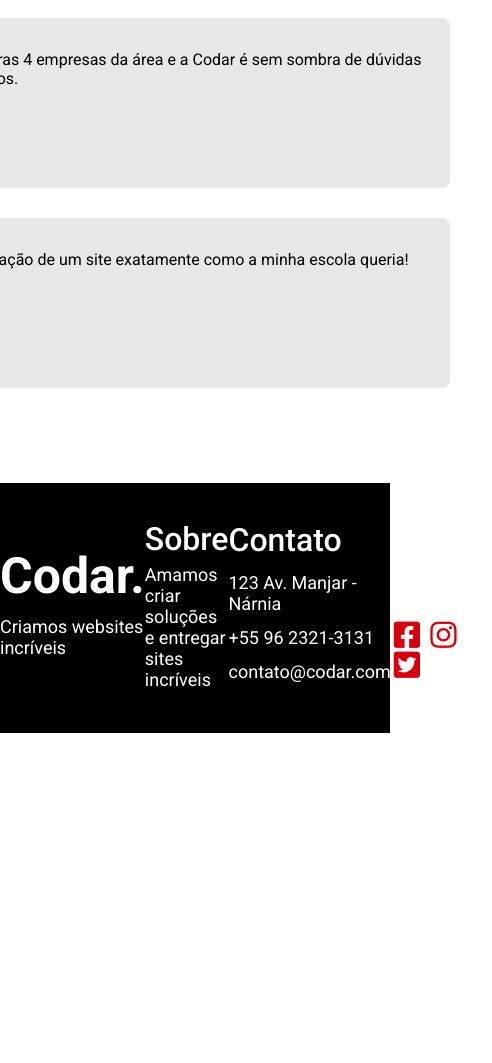
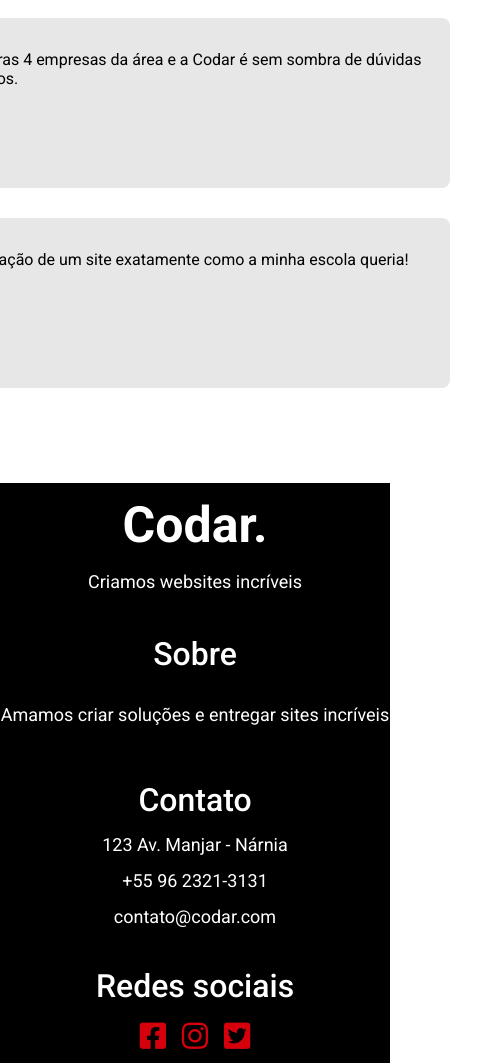
Before and after one commit to andreluas/codar, a plain HTML site: page src/index.html in a window 390 px wide. Shown: the part 1757-2820 px from the top of the page, 492 px wide, since content can reach past the window. Before the commit the page ends 2490 px from the top, so only its background shows below. Drawn offline with Linux system fonts and the light colour scheme.

Commit message:
responsive 682/500px footer ok

```diff
--- a/src/css/responsive.css
+++ b/src/css/responsive.css
@@ -88,4 +88,11 @@
         flex-direction: column;
         align-items: center
     }
+
+    footer {
+        display: flex;
+        flex-direction: column;
+        height: 580px;
+        text-align: center;
+    }
 }
```
